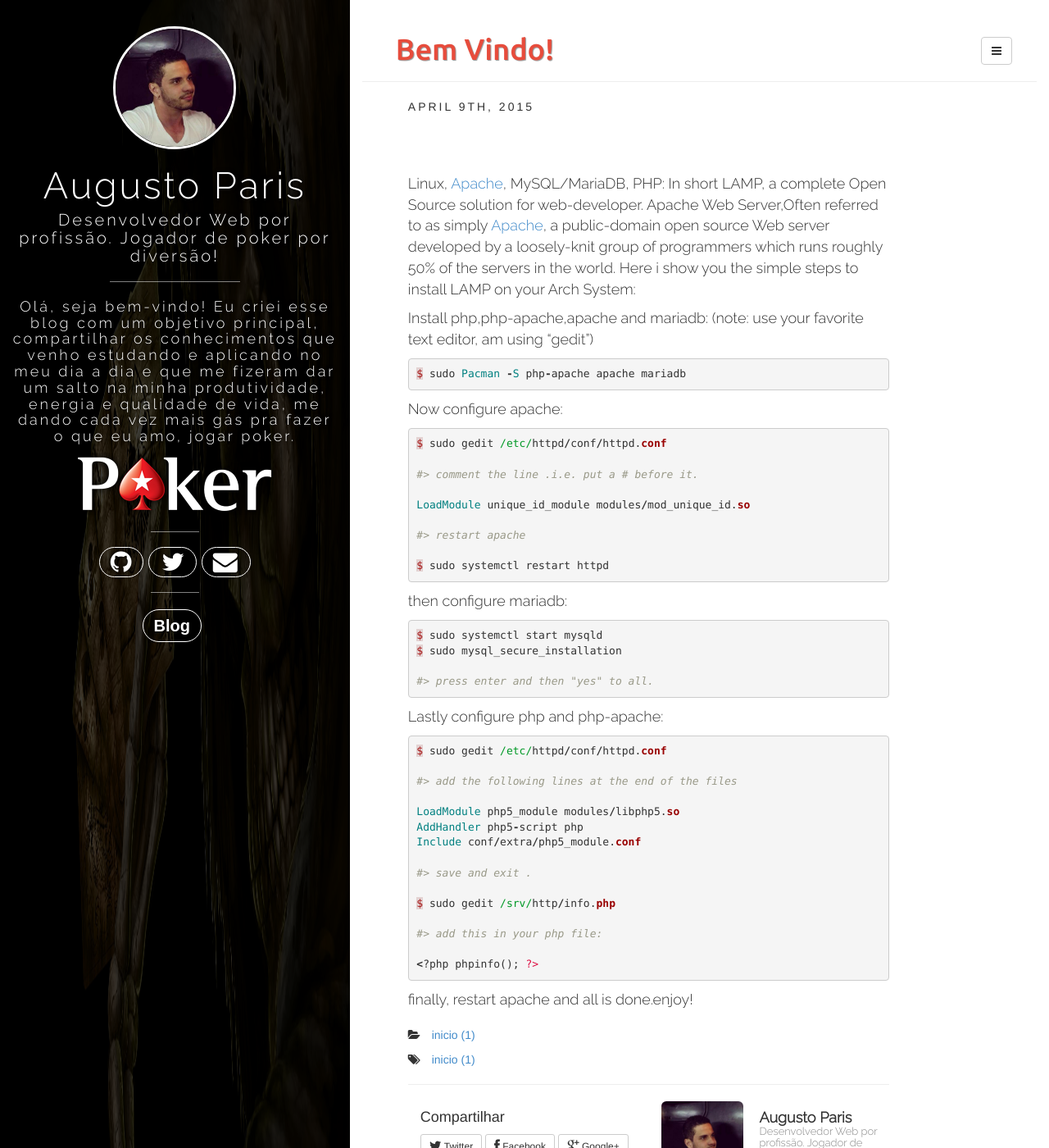
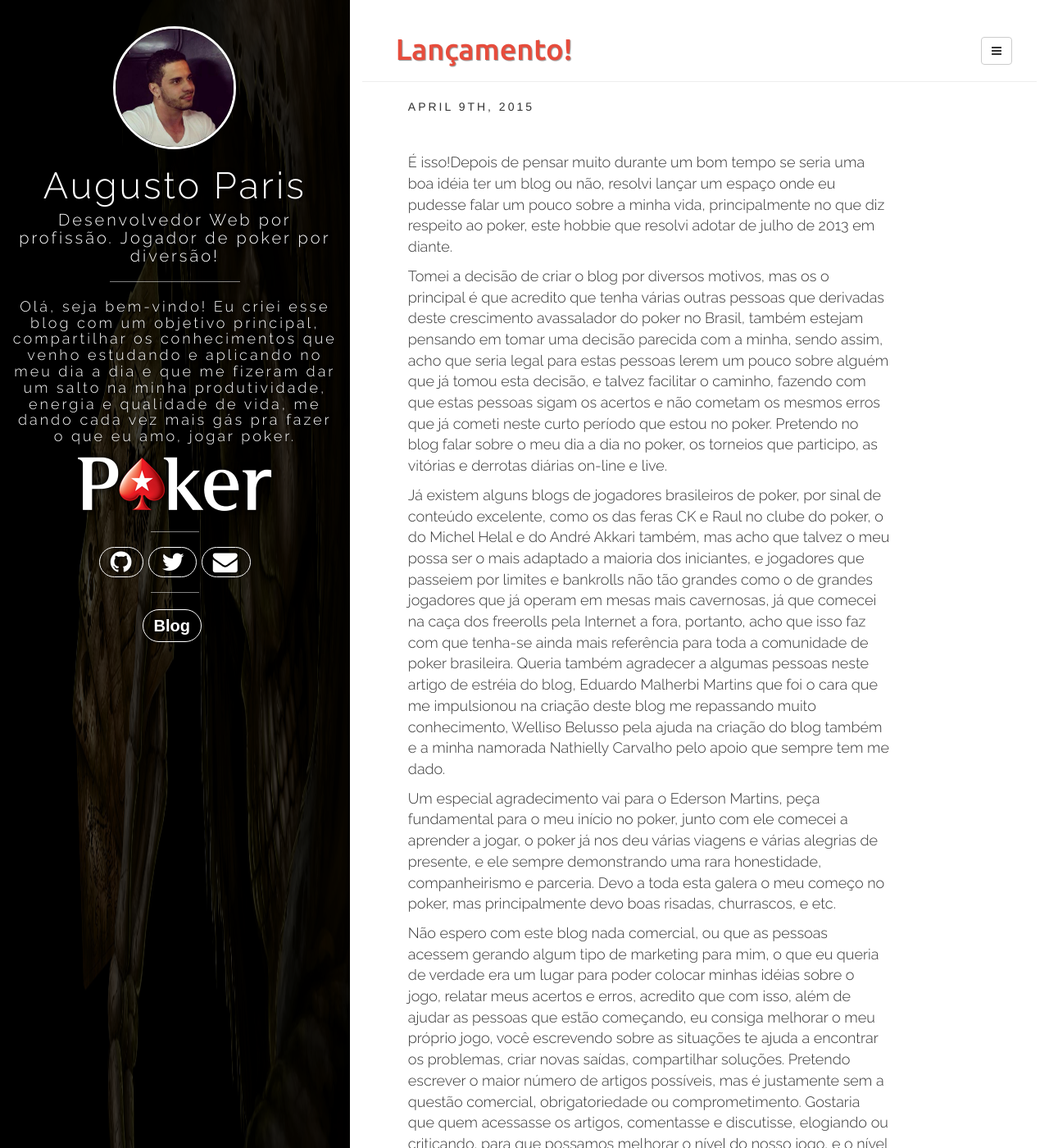
Before and after one commit to augustoparis/augustoparis.github.io, a Jekyll site: the page built from _posts/2015-04-09-bem-vindo.md, in a window 1280 px wide and 1400 px high. Shown: the whole window at 82% size. Built offline with Jekyll 4.4.1, drawn with Linux system fonts in a browser that asks for light colours; nearby versions of some CDN libraries; comment, search, counter and statistics services are not loaded; some of the changed text lies outside the part shown.

Commit message:
primeiro post

```diff
--- a/_posts/2015-04-09-bem-vindo.md
+++ b/_posts/2015-04-09-bem-vindo.md
@@ -1,75 +1,23 @@
 ---
 layout: post
-title: Bem Vindo!
+title: Lançamento!
 description: Seja bem-vindo ao meu blog! Primeiro Post.
 image: /assets/media/Lamp.jpg
-categories: [inicio]
-tags: [inicio]
+categories: [lancamento]
+tags: [lancamento]
 
 ---
 <br/>
-<br/>
-Linux, <a href="http://httpd.apache.org/">Apache</a>, MySQL/MariaDB, PHP: In short LAMP, a complete Open Source solution for web-developer. Apache Web Server,Often referred to as simply <a href="http://httpd.apache.org/">Apache</a>, a public-domain open source Web server developed by a loosely-knit group of programmers which runs roughly 50% of the servers in the world.
-Here i show you the simple steps to install LAMP on your Arch System:
+É isso!Depois de pensar muito durante um bom tempo se seria uma boa idéia ter um blog ou não, resolvi lançar um espaço onde eu pudesse falar um pouco sobre a minha vida, principalmente no que diz respeito ao poker, este hobbie que resolvi adotar de julho de 2013 em diante.
 
-Install php,php-apache,apache and mariadb:
-(note: use your favorite text editor, am using "gedit")
+Tomei a decisão de criar o blog por diversos motivos, mas os o principal é que acredito que tenha várias outras pessoas que derivadas deste crescimento avassalador do poker no Brasil, também estejam pensando em tomar uma decisão parecida com a minha, sendo assim, acho que seria legal para estas pessoas lerem um pouco sobre alguém que já tomou esta decisão, e talvez facilitar o caminho, fazendo com que estas pessoas sigam os acertos e não cometam os mesmos erros que já cometi neste curto período que estou no poker. Pretendo no blog falar sobre o meu dia a dia no poker, os torneios que participo, as vitórias e derrotas diárias on-line e live.
 
-{% highlight ruby %}
+Já existem alguns blogs de jogadores brasileiros de poker, por sinal de conteúdo excelente, como os das feras CK e Raul no clube do poker, o do Michel Helal e do André Akkari também, mas acho que talvez o meu possa ser o mais adaptado a maioria dos iniciantes, e jogadores que passeiem por limites e bankrolls não tão grandes como o de grandes jogadores que já operam em mesas mais cavernosas, já que comecei na caça dos freerolls pela Internet a fora, portanto, acho que isso faz com que tenha-se ainda mais referência para toda a comunidade de poker brasileira. Queria também agradecer a algumas pessoas neste artigo de estréia do blog, Eduardo Malherbi Martins que foi o cara que me impulsionou na criação deste blog me repassando  muito conhecimento, Welliso Belusso pela ajuda na criação do blog também e a minha namorada Nathielly Carvalho pelo apoio que sempre tem me dado.
 
-$ sudo Pacman -S php-apache apache mariadb
+Um especial agradecimento vai para o Ederson Martins, peça fundamental para o meu início no poker, junto com ele comecei a aprender a jogar, o poker já nos deu várias viagens e várias alegrias de presente, e ele sempre demonstrando uma rara honestidade, companheirismo e parceria. Devo a toda esta galera o meu começo no poker, mas principalmente devo boas risadas, churrascos, e etc.
 
-{% endhighlight %}
+Não espero com este blog nada comercial, ou que as pessoas acessem gerando algum tipo de marketing para mim, o que eu queria de verdade era um lugar para poder colocar minhas idéias sobre o jogo, relatar meus acertos e erros, acredito que com isso, além de ajudar as pessoas que estão começando, eu consiga melhorar o meu próprio jogo, você escrevendo sobre as situações te ajuda a encontrar os problemas, criar novas saídas, compartilhar soluções. Pretendo escrever o maior número de artigos possíveis, mas é justamente sem a questão comercial, obrigatoriedade ou comprometimento. Gostaria que quem acessasse os artigos, comentasse e discutisse, elogiando ou criticando, para que possamos melhorar o nível do nosso jogo, e o nível do poker brasileiro em si e peço a gentileza também que não reparem na gramática que nunca foi o meu forte. Como este é um artigo de lançamento, queria justamente agradecer, mostrar minha intenção e de fato, lançar o Blog, daqui pra frente, escreverei sobre o dia a dia do poker de fato.
 
-Now configure apache:
+Abraço a todos,
 
-{% highlight ruby %}
-
-$ sudo gedit /etc/httpd/conf/httpd.conf
-
-#> comment the line .i.e. put a # before it.
-
-LoadModule unique_id_module modules/mod_unique_id.so
-
-#> restart apache
-
-$ sudo systemctl restart httpd
-
-{% endhighlight %}
-
-then configure mariadb:
-
-{% highlight ruby %}
-
-$ sudo systemctl start mysqld
-$ sudo mysql_secure_installation
-
-#> press enter and then "yes" to all.
-
-{% endhighlight %}
-
-Lastly configure php and php-apache:
-
-{% highlight ruby %}
-
-$ sudo gedit /etc/httpd/conf/httpd.conf
-
-#> add the following lines at the end of the files
-
-LoadModule php5_module modules/libphp5.so
-AddHandler php5-script php
-Include conf/extra/php5_module.conf
-
-#> save and exit .
-
-$ sudo gedit /srv/http/info.php
-
-#> add this in your php file:
-
-<?php phpinfo(); ?>
-
-
-{% endhighlight %}
-
-
-finally, restart apache and all is done.enjoy!
+augustoparis.
```
Also changed, not shown: 2013-11-02-easiest-way-to-install-lamp-on-ubuntu.md (renamed from _posts/2013-11-02-easiest-way-to-install-lamp-on-ubuntu.md), 2013-11-03-lamp-installation-on-Arch.md (renamed from _posts/2013-11-03-lamp-installation-on-Arch.md).
